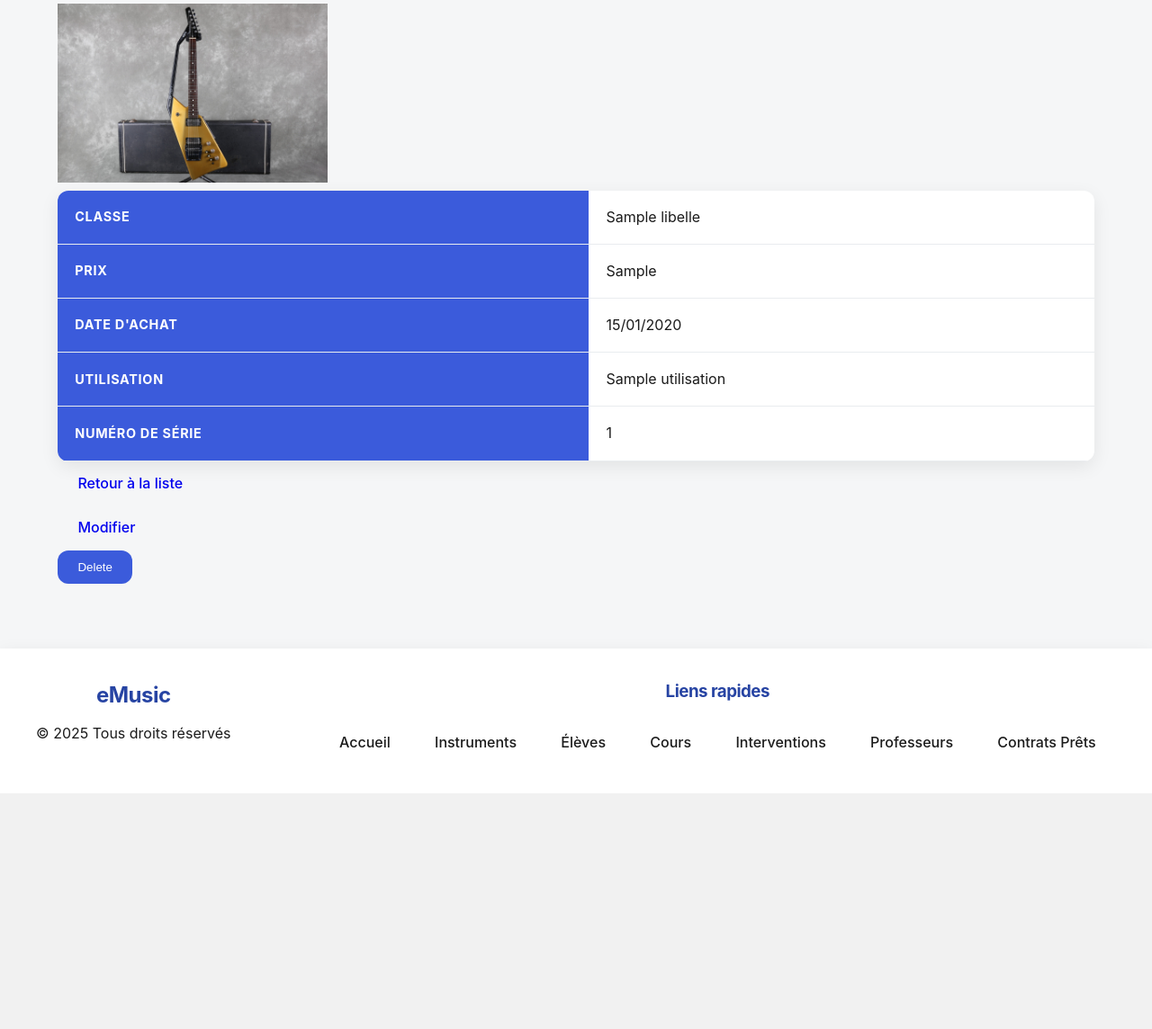
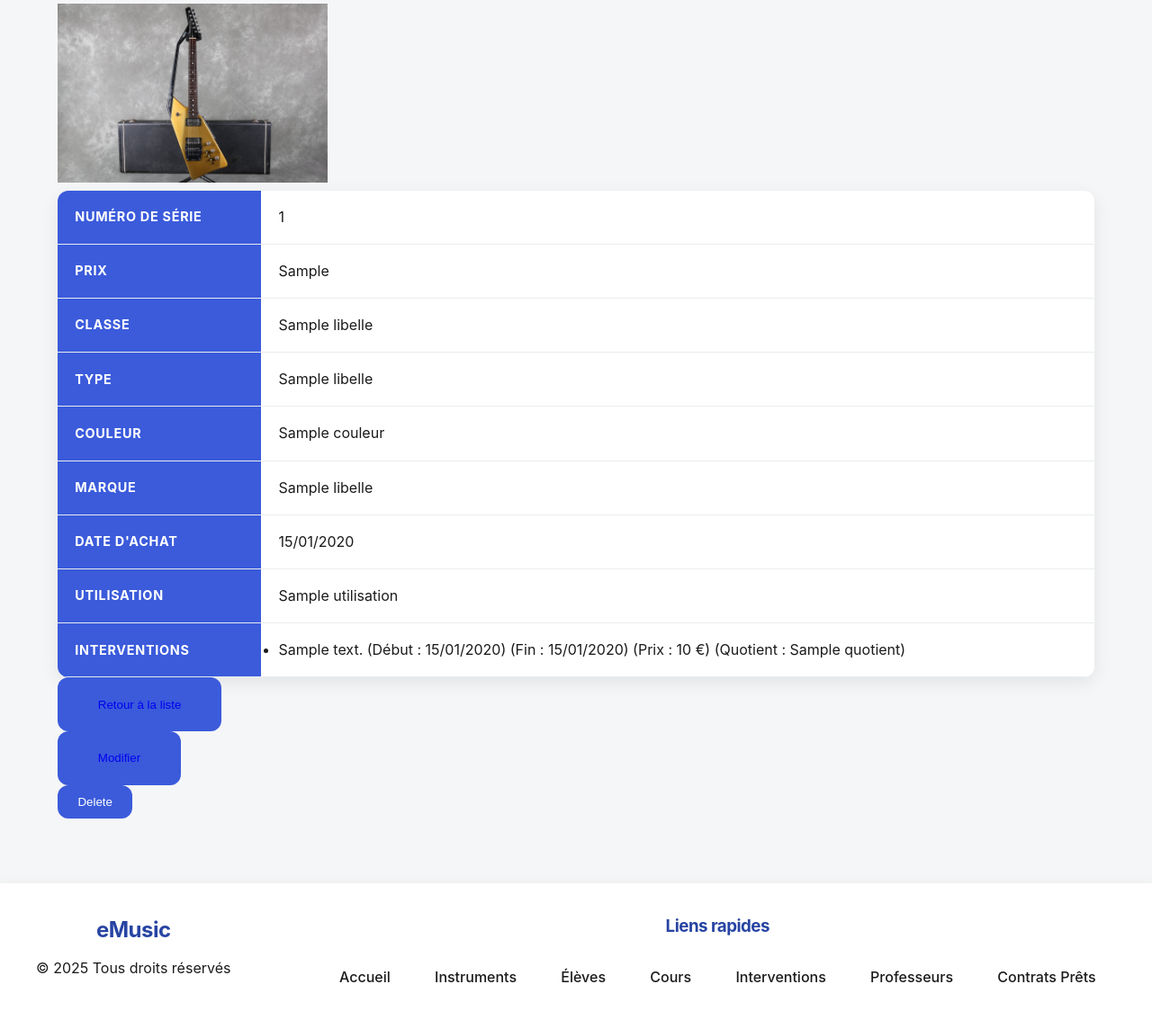
Before and after one commit to ZakinaA/25notf0nd, a Symfony app: template templates/instrument/show.html.twig in a window 1280 px wide. Shown: the part 350-1494 px from the top of the page at 90% size. Before the commit the page ends 1232 px from the top, so only its background shows below. Run offline with Twig, Linux system fonts and the light colour scheme; the template is opened without the code that fills it: most values are stand-ins (such as "Sample title", 1, 10 or a date in 2020); some libraries are stand-ins or nearby versions.

Commit message:
Modification et ajout dans instruments des informations

```diff
--- a/templates/instrument/index.html.twig
+++ b/templates/instrument/index.html.twig
@@ -36,5 +36,7 @@
         {% endfor %}
         </tbody>
     </table>
+    <button class="btn">
     <a href="{{ path('app_instrument_new') }}">Créer nouveau</a>
+    </button>
 {% endblock %}
--- a/templates/instrument/show.html.twig
+++ b/templates/instrument/show.html.twig
@@ -13,6 +13,15 @@
             <span class="zoom">
             <img src="{{ asset(photo) }}" title="{{ instrument.typeInstrument.libelle ~ ' ' ~ instrument.Marque.libelle}}" width ="300" />
             </span>
+            <tr>
+                <th>Numéro de série</th>
+                <td>{{ instrument.numSerie }}</td>
+            </tr>
+
+            <tr>
+                <th>Prix</th>
+                <td>{{ instrument.prixAchat }}</td>
+            </tr>
 
             <tr>
                 <th>Classe</th>
@@ -20,27 +29,68 @@
             </tr>
 
             <tr>
-                <th>Prix</th>
-                <td>{{ instrument.prixAchat }}</td>
+                <th>Type</th>
+                <td>{{ instrument.typeInstrument.libelle }}</td>
             </tr>
+
+            <tr>
+                <th>Couleur</th>
+                <td>{{ instrument.Couleur.Nom }}</td>
+            </tr>
+
+            <tr>
+                <th>Marque</th>
+                <td>{{ instrument.Marque.libelle }}</td>
+            </tr>
+
             <tr>
                 <th>Date d'achat</th>
                 <td>{{ instrument.dateAchat ? instrument.dateAchat|date('d/m/Y') : '' }}</td>
             </tr>
+
             <tr>
                 <th>Utilisation</th>
                 <td>{{ instrument.utilisation }}</td>
             </tr>
+
             <tr>
-                <th>Numéro de série</th>
-                <td>{{ instrument.numSerie }}</td>
+                <th>Interventions</th>
+                <td>
+                    {% if instrument.interventions|length > 0 %}
+                        <ul>
+                            {% for intervention in instrument.interventions %}
+                                <li>
+                                    {{ intervention.descriptif }}
+                                    {% if intervention.dateDebut %}
+                                        (Début : {{ intervention.dateDebut|date('d/m/Y') }})
+                                    {% endif %}
+                                    {% if intervention.dateFin %}
+                                        (Fin : {{ intervention.dateFin|date('d/m/Y') }})
+                                    {% endif %}
+                                    {% if intervention.prix %}
+                                        (Prix : {{ intervention.prix }} €)
+                                    {% endif %}
+                                    {% if intervention.quotient %}
+                                        (Quotient : {{ intervention.quotient }})
+                                    {% endif %}
+                                </li>
+                            {% endfor %}
+                        </ul>
+                    {% else %}
+                        Aucune intervention
+                    {% endif %}
+                </td>
             </tr>
+
+
         </tbody>
     </table>
-
+<button class="btn">
     <a href="{{ path('app_instrument_index') }}">Retour à la liste</a>
+</button>
     <br>
+<button class="btn">
     <a href="{{ path('app_instrument_edit', {'id': instrument.id}) }}">Modifier</a>
-
+</button>
     {{ include('instrument/_delete_form.html.twig') }}
 {% endblock %}
--- a/templates/intervention/index.html.twig
+++ b/templates/intervention/index.html.twig
@@ -13,9 +13,9 @@
                 <th>DateFin</th>
                 <th>Descriptif</th>
                 <th>Prix</th>
-                <th>Quotitent</th>
+                <th>Quotient</th>
                 <th>Professionnel</th>
-                <th>actions</th>
+                <th>Actions</th>
             </tr>
         </thead>
         <tbody>
@@ -26,7 +26,7 @@
                 <td>{{ intervention.dateFin ? intervention.dateFin|date('Y-m-d') : '' }}</td>
                 <td>{{ intervention.descriptif }}</td>
                 <td>{{ intervention.prix }}</td>
-                <td>{{ intervention.quotitent }}</td>
+                <td>{{ intervention.quotient }}</td>
                 <td><a href="{{ path('app_intervention_show', {'id': intervention.professionnel.id}) }}">{{ intervention.professionnel.nom }}</a></td>
                 <td>
                     <a href="{{ path('app_intervention_show', {'id': intervention.id}) }}">show</a>
--- a/templates/intervention/show.html.twig
+++ b/templates/intervention/show.html.twig
@@ -28,8 +28,8 @@
                 <td>{{ intervention.prix }}</td>
             </tr>
             <tr>
-                <th>Quotitent</th>
-                <td>{{ intervention.quotitent }}</td>
+                <th>Quotient</th>
+                <td>{{ intervention.quotient }}</td>
             </tr>
         </tbody>
     </table>
```
Also changed, not shown: src/Entity/Intervention.php (+5 -5 lines).
